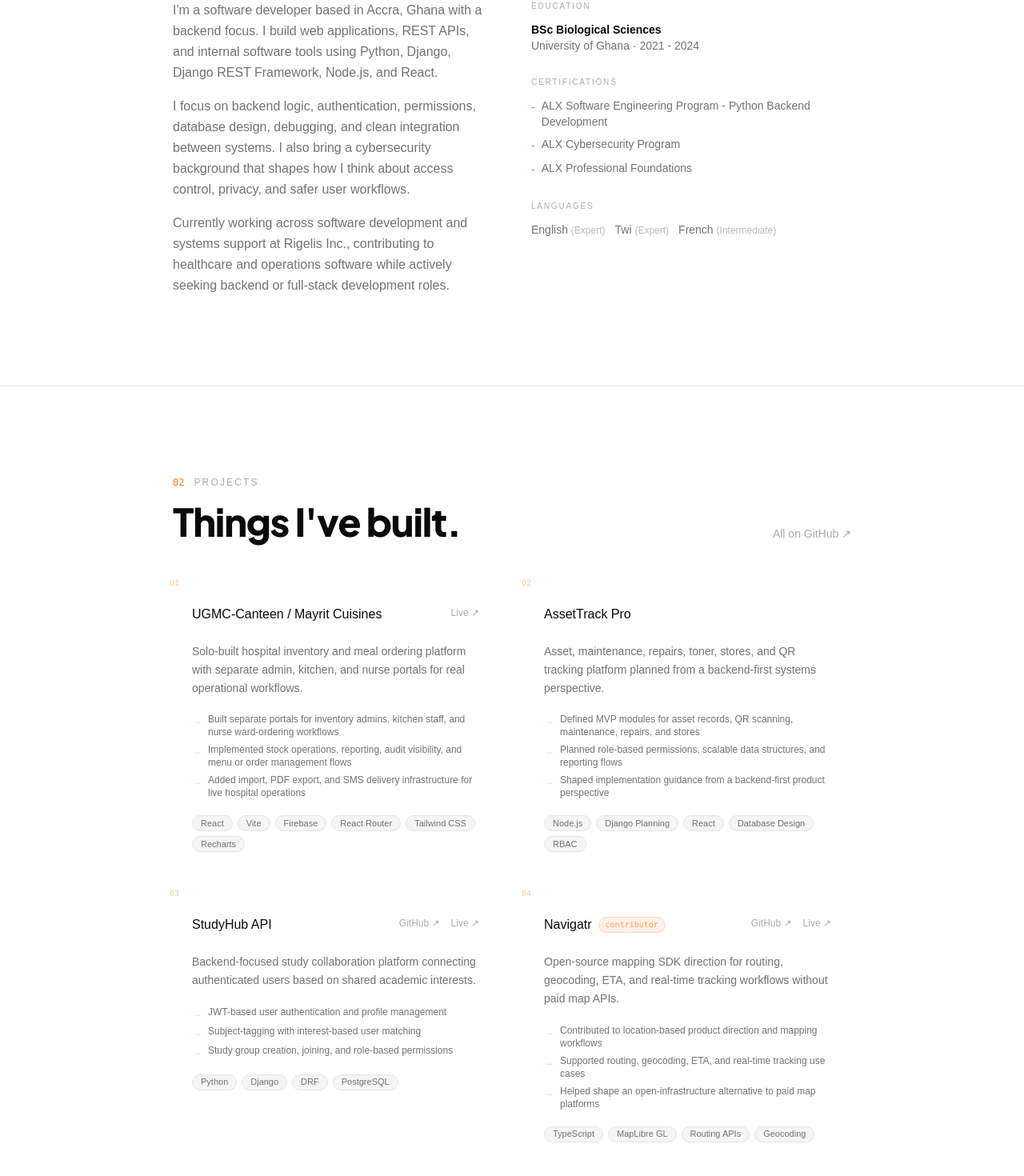
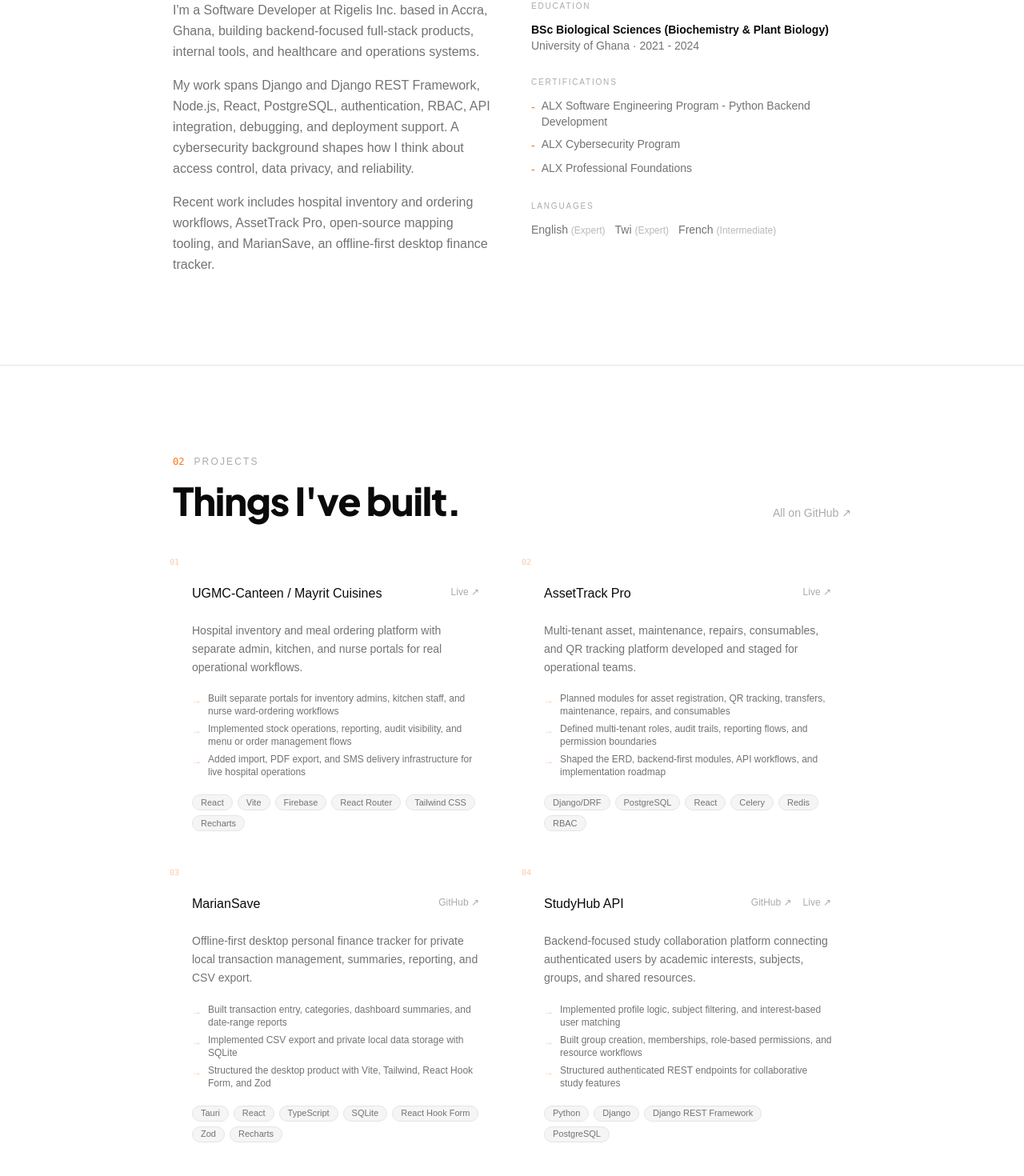
Before and after one commit to Dominic62q/newportfolio, a React (Vite) app: page / in a window 1280 px wide. Shown: the part 1140-2610 px from the top of the page at 80% size. Built offline with nearby package versions, Linux system fonts and the light colour scheme; no server answers.

Commit message:
Update-portfolio-from-resume

```diff
--- a/src/components/About.jsx
+++ b/src/components/About.jsx
@@ -29,22 +29,20 @@ export default function About() {
           <div className="grid md:grid-cols-2 gap-12">
             <div className="space-y-4 text-muted-foreground text-base leading-relaxed">
               <p>
-                I'm a software developer based in Accra, Ghana with a backend
-                focus. I build web applications, REST APIs, and internal
-                software tools using Python, Django, Django REST Framework,
-                Node.js, and React.
+                I'm a Software Developer at Rigelis Inc. based in Accra, Ghana,
+                building backend-focused full-stack products, internal tools,
+                and healthcare and operations systems.
               </p>
               <p>
-                I focus on backend logic, authentication, permissions, database
-                design, debugging, and clean integration between systems. I
-                also bring a cybersecurity background that shapes how I think
-                about access control, privacy, and safer user workflows.
+                My work spans Django and Django REST Framework, Node.js, React,
+                PostgreSQL, authentication, RBAC, API integration, debugging,
+                and deployment support. A cybersecurity background shapes how I
+                think about access control, data privacy, and reliability.
               </p>
               <p>
-                Currently working across software development and systems
-                support at Rigelis Inc., contributing to healthcare and
-                operations software while actively seeking backend or full-stack
-                development roles.
+                Recent work includes hospital inventory and ordering workflows,
+                AssetTrack Pro, open-source mapping tooling, and MarianSave, an
+                offline-first desktop finance tracker.
               </p>
             </div>
 
@@ -52,7 +50,7 @@ export default function About() {
               <div>
                 <p className="text-[10px] uppercase tracking-[0.18em] text-muted-foreground/60 mb-3">Education</p>
                 <div>
-                  <p className="text-sm font-semibold text-foreground">BSc Biological Sciences</p>
+                  <p className="text-sm font-semibold text-foreground">BSc Biological Sciences (Biochemistry &amp; Plant Biology)</p>
                   <p className="text-sm text-muted-foreground">University of Ghana · 2021 - 2024</p>
                 </div>
               </div>
--- a/src/components/Hero.jsx
+++ b/src/components/Hero.jsx
@@ -49,8 +49,8 @@ export default function Hero() {
         >
           <div className="w-[2px] h-14 bg-brand/40 shrink-0 mt-1 rounded-full" />
           <p className="text-base md:text-lg text-muted-foreground leading-relaxed">
-            Software developer building practical web applications, REST APIs,
-            and internal tools with{' '}
+            Software Developer at Rigelis Inc. building backend-focused full-stack
+            products, internal tools, and healthcare and operations systems with{' '}
             <span className="text-foreground font-semibold">Django</span>,{' '}
             <span className="text-foreground font-semibold">Node.js</span>, and modern frontend tools.
           </p>
--- a/src/data/experience.js
+++ b/src/data/experience.js
@@ -1,16 +1,16 @@
 export const experiences = [
   {
     id: 1,
-    role: 'Software Developer / IT Support / Software Systems Assistant',
+    role: 'Software Developer',
     company: 'Rigelis Inc.',
     period: 'Sep 2024 – Present',
     bullets: [
-      'Build, support, and improve web applications, backend features, and internal tools used in operational and healthcare workflows.',
-      'Work across APIs, databases, authentication, permissions, business logic, user interfaces, and frontend-backend integration.',
-      'Built UGMC-Canteen / Mayrit Cuisines as a hospital operations platform covering inventory, ordering, ward-user flows, kitchen workflows, dashboards, and reporting.',
-      'Troubleshoot API, database, UI, deployment, and workflow issues, then document fixes, support testing, and help improve reliability.',
-      'Apply cybersecurity awareness to access control, authentication flows, privacy-sensitive system behaviour, and safer product decisions.',
-      'Assist with technical demonstrations, feature validation, user support, and translating real user problems into maintainable software improvements.',
+      'Build and improve web applications, backend features, REST APIs, and internal tools for operational and healthcare workflows.',
+      'Contribute to UGMC-Canteen / Mayrit Cuisines, supporting inventory, ordering, ward-user flows, dashboards, uploads and imports, and reporting needs.',
+      'Developed and staged AssetTrack Pro, a multi-tenant platform for asset registration, QR tracking, transfers, maintenance, repairs, consumables, RBAC, audit logs, and reporting.',
+      'Authored and maintained the PMAG Day 2026 event site, refining sponsor tiers, board-member content, event resources, branding assets, and brochure presentation.',
+      'Work across databases, authentication, permissions, UI integration, troubleshooting, documentation, testing support, and deployment workflows to improve product reliability.',
+      'Support demonstrations and users by translating real product issues into maintainable software improvements while applying cybersecurity awareness to access control and data handling.',
     ],
   },
   {
@@ -19,8 +19,8 @@ export const experiences = [
     company: 'Liberty Medical Laboratory Services',
     period: 'Oct 2022 – Dec 2022',
     bullets: [
-      'Maintained accurate digital records with attention to compliance, confidentiality, and documentation quality.',
-      'Supported structured laboratory processes and data handling in a healthcare setting.',
+      'Maintained accurate digital records with attention to confidentiality, documentation quality, compliance, and structured data handling.',
+      'Supported laboratory processes in a healthcare environment, strengthening attention to detail, privacy, and operational discipline.',
     ],
   },
 ]
--- a/src/data/projects.js
+++ b/src/data/projects.js
@@ -2,7 +2,7 @@ export const projects = [
   {
     id: 1,
     title: 'UGMC-Canteen / Mayrit Cuisines',
-    summary: 'Solo-built hospital inventory and meal ordering platform with separate admin, kitchen, and nurse portals for real operational workflows.',
+    summary: 'Hospital inventory and meal ordering platform with separate admin, kitchen, and nurse portals for real operational workflows.',
     problem: 'Healthcare meal and stock workflows needed a reliable system spanning ward orders, stores operations, kitchen coordination, role-based access, and reporting.',
     stack: ['React', 'Vite', 'Firebase', 'React Router', 'Tailwind CSS', 'Recharts'],
     features: [
@@ -16,49 +16,76 @@ export const projects = [
   {
     id: 2,
     title: 'AssetTrack Pro',
-    summary: 'Asset, maintenance, repairs, toner, stores, and QR tracking platform planned from a backend-first systems perspective.',
+    summary: 'Multi-tenant asset, maintenance, repairs, consumables, and QR tracking platform developed and staged for operational teams.',
     problem: 'Operational teams needed a scalable system for asset records, maintenance history, QR-code workflows, repairs, stores, and reporting.',
-    stack: ['Node.js', 'Django Planning', 'React', 'Database Design', 'RBAC'],
+    stack: ['Django/DRF', 'PostgreSQL', 'React', 'Celery', 'Redis', 'RBAC'],
     features: [
-      'Defined MVP modules for asset records, QR scanning, maintenance, repairs, and stores',
-      'Planned role-based permissions, scalable data structures, and reporting flows',
-      'Shaped implementation guidance from a backend-first product perspective',
+      'Planned modules for asset registration, QR tracking, transfers, maintenance, repairs, and consumables',
+      'Defined multi-tenant roles, audit trails, reporting flows, and permission boundaries',
+      'Shaped the ERD, backend-first modules, API workflows, and implementation roadmap',
     ],
     github: null,
+    demo: 'http://13.140.136.228:8080/',
+  },
+  {
+    id: 3,
+    title: 'MarianSave',
+    summary: 'Offline-first desktop personal finance tracker for private local transaction management, summaries, reporting, and CSV export.',
+    problem: 'Personal finance data needed a focused local-first experience that kept records private while still making trends and reporting easy to understand.',
+    stack: ['Tauri', 'React', 'TypeScript', 'SQLite', 'React Hook Form', 'Zod', 'Recharts'],
+    features: [
+      'Built transaction entry, categories, dashboard summaries, and date-range reports',
+      'Implemented CSV export and private local data storage with SQLite',
+      'Structured the desktop product with Vite, Tailwind, React Hook Form, and Zod',
+    ],
+    github: 'https://github.com/Dominic62q/MarianSave',
     demo: null,
   },
   {
-    id: 3,
+    id: 4,
     title: 'StudyHub API',
-    summary: 'Backend-focused study collaboration platform connecting authenticated users based on shared academic interests.',
+    summary: 'Backend-focused study collaboration platform connecting authenticated users by academic interests, subjects, groups, and shared resources.',
     problem: 'Students needed a structured way to find study partners and share resources around specific subjects.',
-    stack: ['Python', 'Django', 'DRF', 'PostgreSQL'],
+    stack: ['Python', 'Django', 'Django REST Framework', 'PostgreSQL'],
     features: [
-      'JWT-based user authentication and profile management',
-      'Subject-tagging with interest-based user matching',
-      'Study group creation, joining, and role-based permissions',
-      'Shared resource uploads linked to groups',
+      'Implemented profile logic, subject filtering, and interest-based user matching',
+      'Built group creation, memberships, role-based permissions, and resource workflows',
+      'Structured authenticated REST endpoints for collaborative study features',
     ],
     github: 'https://github.com/Dominic62q/CAPSTONE-PROJECT',
     demo: 'https://capstone-project-pgx4.onrender.com/',
   },
   {
-    id: 4,
+    id: 5,
     title: 'Navigatr',
     summary: 'Open-source mapping SDK direction for routing, geocoding, ETA, and real-time tracking workflows without paid map APIs.',
     problem: 'Developers needed a lower-cost location platform for routing and live-tracking use cases without vendor lock-in or API billing pressure.',
-    stack: ['TypeScript', 'MapLibre GL', 'Routing APIs', 'Geocoding'],
+    stack: ['TypeScript', 'MapLibre', 'Valhalla', 'Nominatim', 'Photon'],
     features: [
-      'Contributed to location-based product direction and mapping workflows',
-      'Supported routing, geocoding, ETA, and real-time tracking use cases',
-      'Helped shape an open-infrastructure alternative to paid map platforms',
+      'Developed an open mapping direction covering routing, geocoding, and map rendering',
+      'Supported walking, driving, and biking workflows with ETA and tracking considerations',
+      'Structured TypeScript packages around open public infrastructure',
     ],
     github: 'https://github.com/capeku/navigatr',
     demo: 'https://navigatr-chi.vercel.app/',
     contributor: true,
   },
   {
-    id: 5,
+    id: 6,
+    title: 'HiveMinds',
+    summary: 'Role-based learning and payment platform with dedicated student, teacher, parent, and admin dashboards.',
+    problem: 'A learning product needed distinct protected workflows for each user role, from course access and session management to payments.',
+    stack: ['React', 'Firebase', 'Framer Motion', 'Paystack', 'Firestore'],
+    features: [
+      'Built student, teacher, parent, and admin dashboards with protected routes',
+      'Implemented session workflows, course views, and role-aware application state',
+      'Integrated Firebase Auth, Firestore, Functions, Storage, and Paystack Inline payments',
+    ],
+    github: null,
+    demo: 'https://hive-minds-one.vercel.app/',
+  },
+  {
+    id: 7,
     title: 'MedsGH',
     summary: 'Healthcare e-pharmacy platform support focused on web functionality, backend troubleshooting, testing support, and patient-facing workflows.',
     problem: 'Healthcare ordering and stock visibility required reliable application support across user flows, platform behaviour, and operational issues.',
@@ -73,11 +100,25 @@ export const projects = [
     contributor: true,
   },
   {
-    id: 6,
+    id: 8,
+    title: 'InnerPieces',
+    summary: 'Content platform with CRUD workflows, uploads, caching, database indexes, and Cloudinary-backed media handling.',
+    problem: 'A content product needed maintainable publishing workflows with reliable media delivery and responsive data access.',
+    stack: ['Django', 'Django REST Framework', 'PostgreSQL', 'Cloudinary'],
+    features: [
+      'Built structured CRUD workflows for content management',
+      'Integrated uploads and Cloudinary media handling',
+      'Applied caching and database indexes to support reliable application performance',
+    ],
+    github: 'https://github.com/Dominic62q/InnerPieces',
+    demo: null,
+  },
+  {
+    id: 9,
     title: 'Domemily Fashion',
     summary: 'Django-based brand platform with API support, Cloudinary media handling, and deployment for a fashion business.',
     problem: 'A fashion brand needed a maintainable web presence for product presentation, content management, and clean brand delivery.',
-    stack: ['Python', 'Django', 'DRF', 'PostgreSQL', 'Cloudinary'],
+    stack: ['Python', 'Django', 'Django REST Framework', 'PostgreSQL', 'Cloudinary'],
     features: [
       'Built brand-focused product and content presentation flows',
       'Integrated media upload and Django REST Framework API support',
@@ -86,18 +127,4 @@ export const projects = [
     github: 'https://github.com/Dominic62q/domemily',
     demo: null,
   },
-  {
-    id: 7,
-    title: 'Rigelis Ecommerce / Nature Field',
-    summary: 'Nuxt-based ecommerce storefront with Firebase-backed authentication, cart flows, and admin inventory management.',
-    problem: 'The business needed a modern online storefront with smooth shopping flows, product management, and authenticated admin operations.',
-    stack: ['Nuxt 3', 'Vue', 'Firebase', 'Pinia', 'Tailwind CSS', 'Vercel'],
-    features: [
-      'Built a storefront with product browsing, cart interactions, and checkout routing',
-      'Added Firebase auth flows with login, registration, password reset, and role-aware user state',
-      'Implemented admin inventory management for adding, editing, and deleting shop products',
-    ],
-    github: 'https://github.com/Rigelis-Inc/RigelisEcommerce',
-    demo: 'https://rigelis-ecommerce.vercel.app/',
-  },
 ]
--- a/src/data/stack.js
+++ b/src/data/stack.js
@@ -1,26 +1,26 @@
 export const stackGroups = [
   {
     category: 'Backend',
-    items: ['Python', 'Django', 'Django REST Framework', 'Node.js', 'REST API Design', 'Authentication', 'Permissions'],
+    items: ['Python', 'Django', 'Django REST Framework', 'Node.js', 'REST APIs', 'Celery', 'Redis'],
   },
   {
     category: 'Frontend',
-    items: ['React', 'Nuxt', 'Vue', 'Django Templates', 'JavaScript', 'HTML', 'CSS', 'Tailwind CSS', 'Responsive UI'],
+    items: ['React', 'TypeScript', 'Nuxt', 'Vue', 'Django Templates', 'Tailwind CSS', 'Responsive UI'],
   },
   {
-    category: 'Database',
-    items: ['PostgreSQL', 'MySQL', 'SQLite', 'Database Modelling', 'Query Debugging'],
+    category: 'Data & Cloud',
+    items: ['PostgreSQL', 'MySQL', 'SQLite', 'Firebase', 'Cloudinary', 'Database Modelling'],
   },
   {
-    category: 'Security',
-    items: ['Access Control', 'Authentication Flows', 'Data Privacy Awareness', 'Secure Backend Practices'],
+    category: 'Security & Quality',
+    items: ['Authentication', 'RBAC', 'Access Control', 'API Testing', 'Debugging', 'Data Privacy'],
   },
   {
     category: 'Tools',
-    items: ['Git', 'GitHub', 'VS Code', 'Linux / Bash', 'Postman / Swagger', 'Docker', 'Cloudinary'],
+    items: ['Git', 'GitHub', 'Linux / Bash', 'Postman / Swagger', 'Vite', 'Docker basics', 'Deployment Support'],
   },
   {
-    category: 'Workflow',
-    items: ['Debugging', 'Technical Documentation', 'Testing Support', 'AI-Assisted Development', 'Product Thinking', 'Deployment Workflows'],
+    category: 'Core Strengths',
+    items: ['Technical Documentation', 'Testing Support', 'User Support', 'Product Thinking', 'AI-Assisted Development'],
   },
 ]
```
Also changed, not shown: 1 other file (tests, documents, lock files or other folders).
